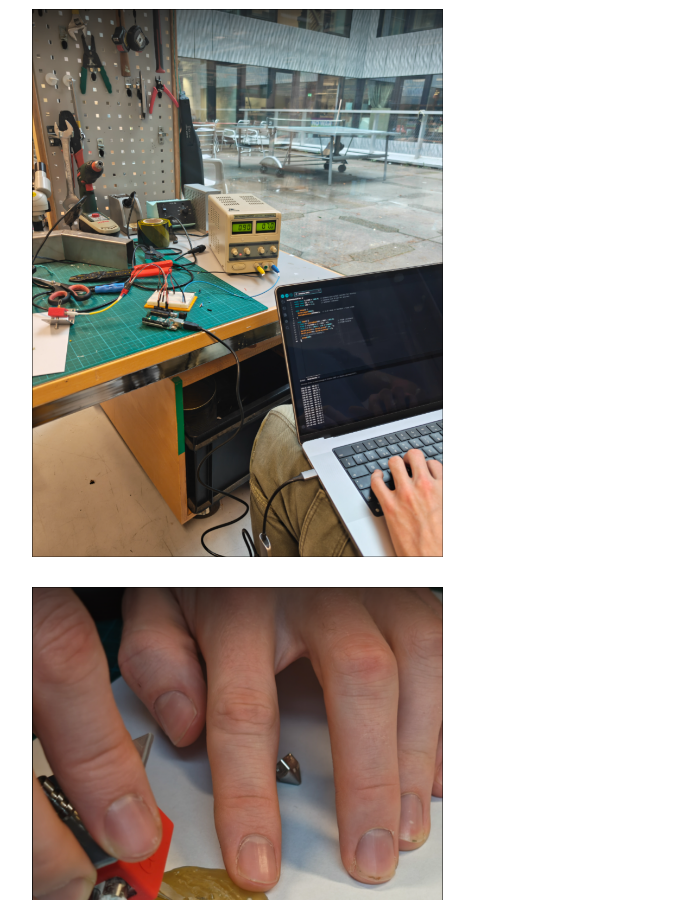
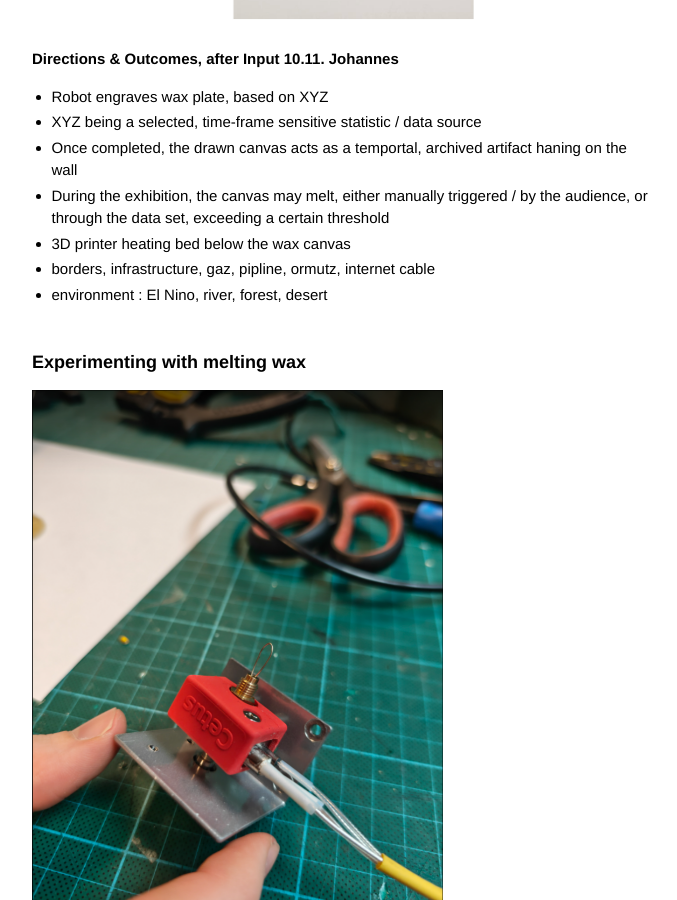
Before and after one commit to bonjourclaudio/aewwwww-blog, a Jekyll site: the page built from _posts/2026-11-10-concept-refinment-1011.md, in a window 1280 px wide and 900 px high, scrolled down 1059 px. Shown: the whole window, without its empty margins (298-975 px from the left). Built offline with Jekyll 4.4.1, drawn with Linux system fonts in a browser that asks for light colours.

Commit message:
Update _posts/2026-11-10-concept-refinment-1011.md (via Pages CMS)

```diff
--- a/_posts/2026-11-10-concept-refinment-1011.md
+++ b/_posts/2026-11-10-concept-refinment-1011.md
@@ -10,6 +11,8 @@ published: true
 - Once completed, the drawn canvas acts as a temportal, archived artifact haning on the wall
 - During the exhibition, the canvas may melt, either manually triggered / by the audience, or through the data set, exceeding a certain threshold
 - 3D printer heating bed below the wax canvas
+- borders, infrastructure, gaz, pipline, ormutz, internet cable
+- environment : El Nino, river, forest, desert
 
 ## Experimenting with melting wax
 
```
Also changed, not shown: other parts of _posts/2026-11-10-concept-refinment-1011.md (+3 -0 lines).
